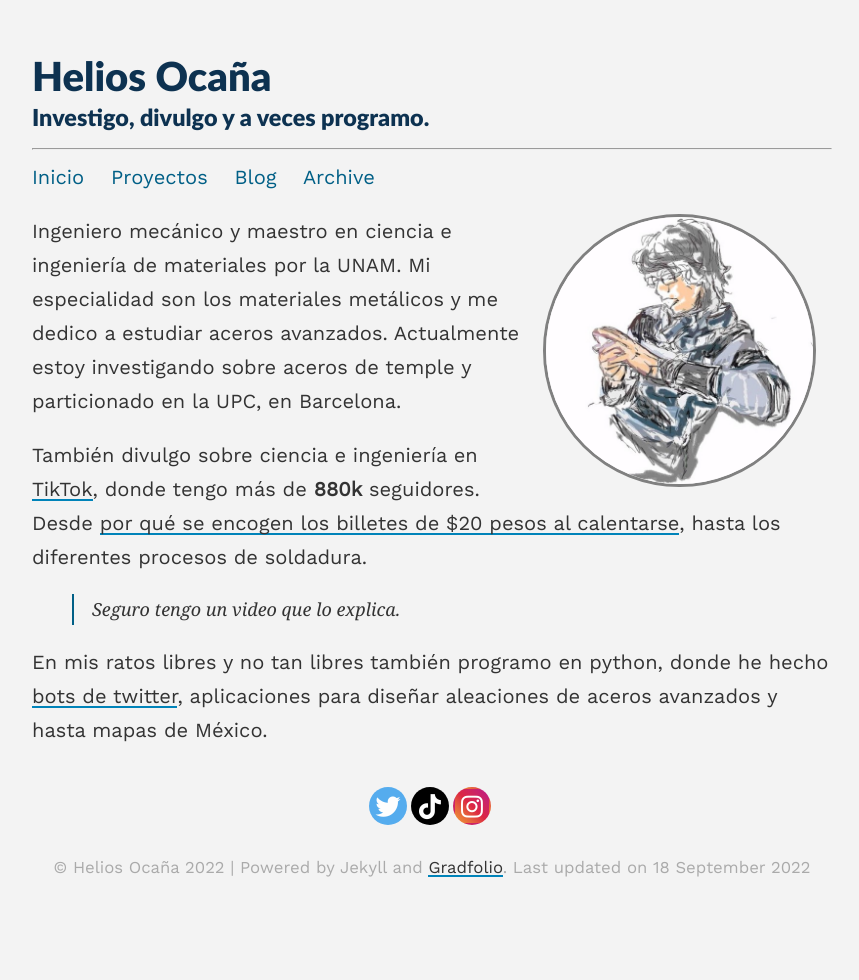
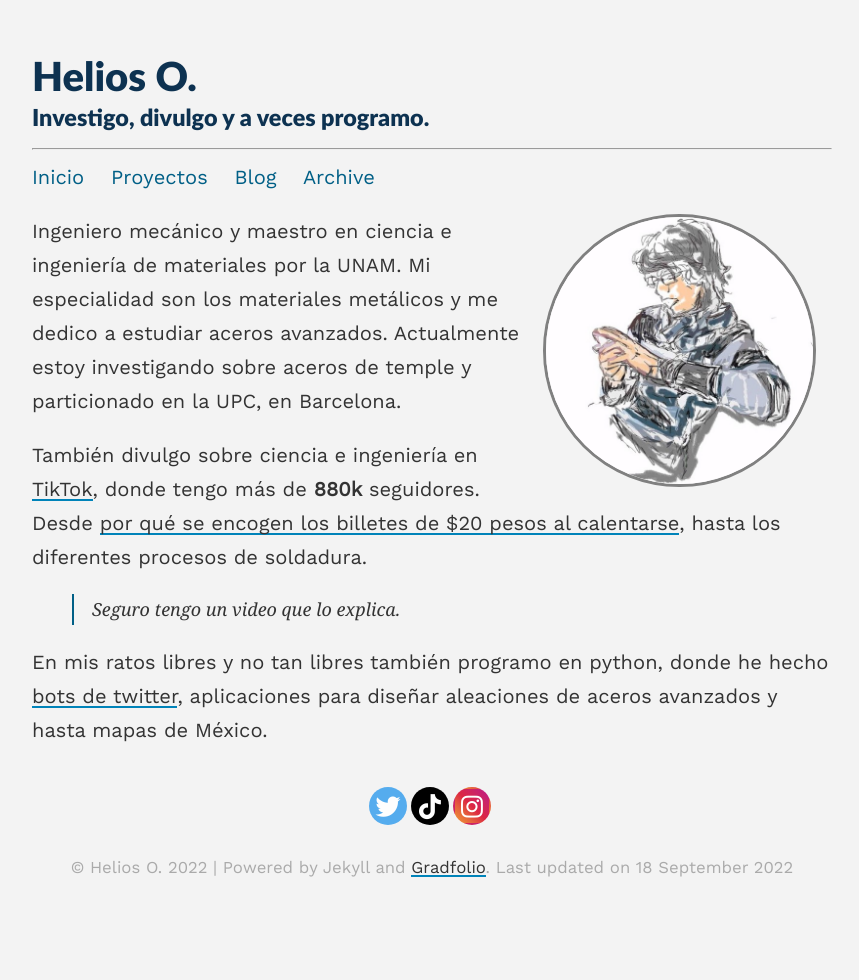
Before and after one commit to Heliouz/Heliouz.github.io, a Jekyll site: the page built from index.md, in a window 1280 px wide. Shown: the whole page, without its empty margins (208-1067 px from the left). Built offline with Jekyll 4.4.1, drawn with Linux system fonts in a browser that asks for light colours.

Commit message:
Update _config.yml

```diff
--- a/_config.yml
+++ b/_config.yml
@@ -1,6 +1,6 @@
 ### your site title here
 
-title: Helios Ocaña
+title: Helios O.
 description: Investigo, divulgo y a veces programo.
 
 baseurl: "" #name of GitHub repository
@@ -43,7 +43,7 @@ collections:
     permalink: /projects/:name/
     order:
       - shortProject.md
-      - longerProjectTitle.md
+      - bigaku.md
       - redirect.md
       - project4.md
       - project5.md
```
